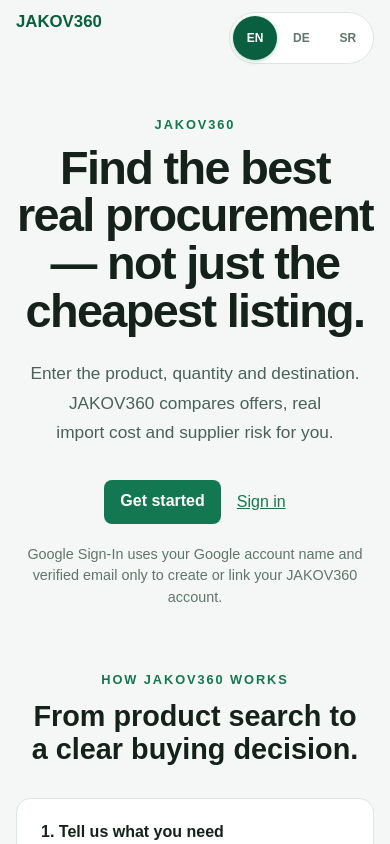
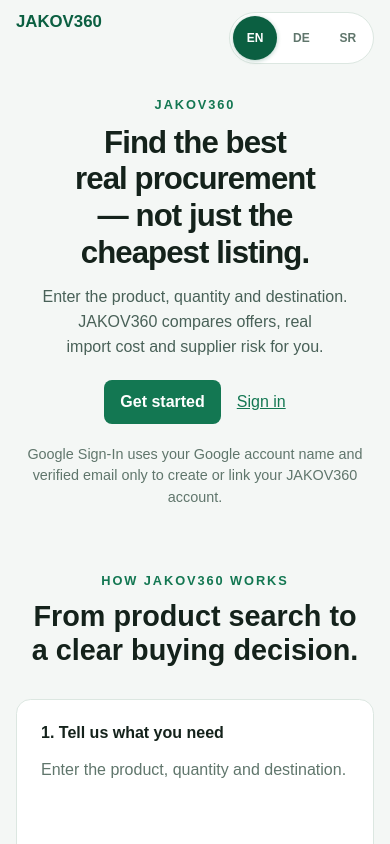
Before and after one commit to rasapajic/importpilot-ai, a Next.js app: page / in a window 390 px wide. Shown: the top 844 px of the page. Built offline with nearby package versions, Linux system fonts and the light colour scheme; no server answers.

Commit message:
Tighten the homepage so the hero fits a 1366x768 screen.
Reduce the landing title to 42–52px and the top spacing to 3.75rem so the description and both actions stay visible at 100% zoom.

Co-authored-by: rasapajic <rasapajic@users.noreply.github.com>

```diff
--- a/app/globals.css
+++ b/app/globals.css
@@ -95,7 +95,7 @@ body {
 .home-shell {
   display: block;
   min-height: 100vh;
-  padding: 8.5rem 2rem 5rem;
+  padding: 3.75rem 2rem 3.5rem;
 }
 
 .how-it-works {
@@ -201,23 +201,25 @@ main {
 }
 
 .hero h1 {
-  font-size: clamp(3.5rem, 5.8vw, 5.9rem);
-  letter-spacing: -0.045em;
-  line-height: 1.02;
-  margin: 0.75rem auto 1.5rem;
-  max-width: 20ch;
+  font-size: clamp(2.625rem, 3.2vw, 3.25rem);
+  letter-spacing: -0.03em;
+  line-height: 1.16;
+  margin: 0.4rem auto 0.85rem;
+  max-width: 22ch;
   text-wrap: balance;
 }
 
 .hero .lede {
-  font-size: clamp(1.08rem, 1.5vw, 1.3rem);
+  font-size: clamp(1rem, 1.15vw, 1.125rem);
+  line-height: 1.55;
   margin: 0 auto;
-  max-width: 50rem;
+  max-width: 44rem;
   text-wrap: balance;
 }
 
 .hero .actions {
   justify-content: center;
+  margin-top: 1.25rem;
 }
 
 .hero .privacy-note {
@@ -836,13 +838,14 @@ button:disabled {
   }
 
   .home-shell {
-    padding: 6.5rem 1rem 3rem;
+    padding: 5.25rem 1rem 2.5rem;
   }
 
   .hero h1 {
-    font-size: clamp(2.65rem, 12vw, 4rem);
-    letter-spacing: -0.035em;
-    max-width: 15ch;
+    font-size: clamp(1.9rem, 8vw, 2.5rem);
+    letter-spacing: -0.03em;
+    line-height: 1.18;
+    max-width: 16ch;
   }
 
   .hero .actions {
```
